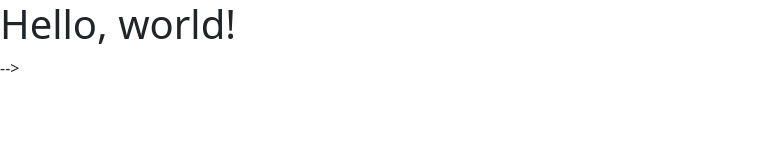
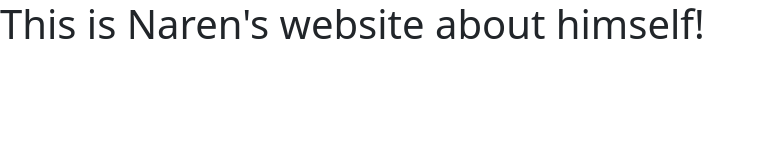
Before and after one commit to Naren219/myWebsite, a plain HTML site: page index.html in a window 1280 px wide. Shown: the whole page, without its empty margins (0-765 px from the left). Drawn offline with nearby package versions, Linux system fonts and the light colour scheme.

Commit message:
Update index.html

```diff
--- a/index.html
+++ b/index.html
@@ -6,12 +6,10 @@
 
     <link href="https://cdn.jsdelivr.net/npm/bootstrap@5.1.3/dist/css/bootstrap.min.css" rel="stylesheet" integrity="sha384-1BmE4kWBq78iYhFldvKuhfTAU6auU8tT94WrHftjDbrCEXSU1oBoqyl2QvZ6jIW3" crossorigin="anonymous">
 
-    <title>This is Naren's own website about himself!</title>
+    <title>Home</title>
   </head>
   <body>
-    <h1>Hello, world!</h1>
-    <!-- Option 1: Bootstrap Bundle with Popper -->
+    <h1>This is Naren's website about himself!</h1>
     <script src="https://cdn.jsdelivr.net/npm/bootstrap@5.1.3/dist/js/bootstrap.bundle.min.js" integrity="sha384-ka7Sk0Gln4gmtz2MlQnikT1wXgYsOg+OMhuP+IlRH9sENBO0LRn5q+8nbTov4+1p" crossorigin="anonymous"></script>
-    -->
   </body>
 </html>
```
